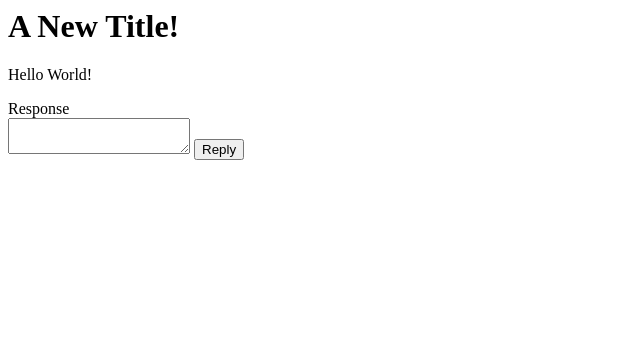
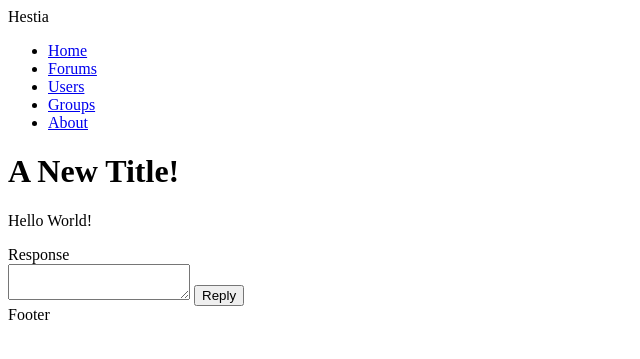
Before and after one commit to tomual/Hestia, a Django app: page /forums/1/ in a window 1280 px wide. Shown: the top 359 px of the page, without its empty margins (0-640 px from the left). Run offline with Django 3.2, Linux system fonts and the light colour scheme; data comes from the database, SQL or seed files in the repository.

Commit message:
Base template to allow for header and footer

```diff
--- /dev/null
+++ b/forums/templates/forums/base.html
@@ -0,0 +1,25 @@
+<!DOCTYPE html>
+<html>
+<head>
+	<title>{% block title %}{% endblock %} | Hestia</title>
+</head>
+<body>
+
+<header>Hestia</header>
+
+<nav>
+	<ul>
+		<li><a href="/home">Home</a></li>
+		<li><a href="/forums">Forums</a></li>
+		<li><a href="/users">Users</a></li>
+		<li><a href="/groups">Groups</a></li>
+		<li><a href="/about">About</a></li>
+	</ul>
+</nav>
+
+{% block content %}{% endblock %}
+
+<footer>Footer</footer>
+
+</body>
+</html>
--- a/forums/templates/forums/index.html
+++ b/forums/templates/forums/index.html
@@ -1,3 +1,8 @@
+{% extends "forums/base.html" %}
+
+{% block content %}
+
+<h1>{% block title %}Forums{% endblock %}</h1>
 	{% if latest_thread_list %}
 	    <ul>
 	    {% for thread in latest_thread_list %}
@@ -7,3 +12,4 @@
 	{% else %}
 	    <p>No threads</p>
 	{% endif %}
+{% endblock %}
--- a/forums/templates/forums/view.html
+++ b/forums/templates/forums/view.html
@@ -1,4 +1,8 @@
-<h1>{{ thread.thread_title }}</h1>
+{% extends "forums/base.html" %}
+
+{% block content %}
+
+<h1>{% block title %}{{ thread.thread_title }}{% endblock %}</h1>
 <p>{{ thread.thread_content }}</p>
 
 <ul>
@@ -15,3 +19,5 @@
 <textarea name="response_content"></textarea>
 <input type="submit" value="Reply" />
 </form>
+
+{% endblock %}
```
Lines whose indentation alone changed are shown as unchanged.
